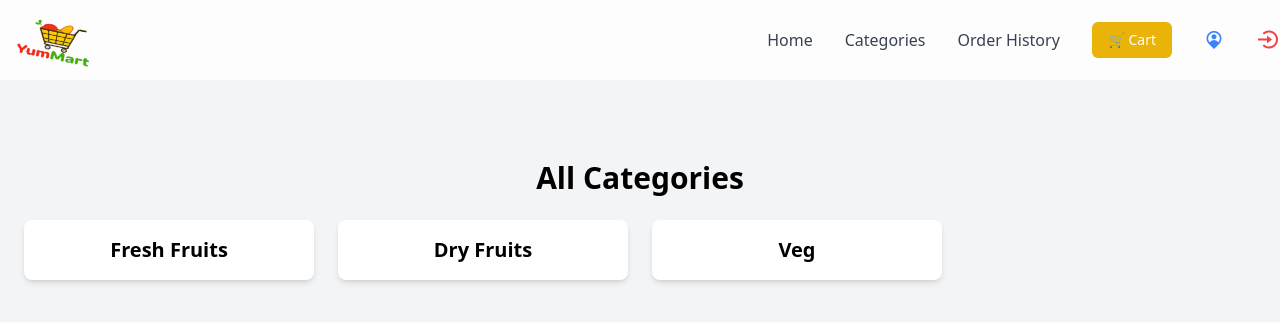
After one commit to rajamohtasham/Foodstore, a Django app: page /categories/ in a window 1280 px wide. The commit adds this page. Shown: the top 322 px of the page. Run offline with Django 5.2, Linux system fonts and the light colour scheme; data comes from the database, SQL or seed files in the repository; both versions use the stored data as it was after the commit; some libraries are stand-ins or nearby versions.

Commit message:
Added category page and fixed navbar category dropdown

```diff
--- a/store/templates/store/base.html
+++ b/store/templates/store/base.html
@@ -16,45 +16,62 @@
 <body class="bg-gray-100">
 
     <!-- Navbar -->
-    <nav class="bg-white bg-opacity-80 backdrop-blur-md  fixed w-full top-0 z-50">
+    <nav class="bg-white bg-opacity-80 backdrop-blur-md fixed w-full top-0 z-50">
         <div class="container mx-auto flex justify-between items-center">
             <!-- Logo -->
             <a href="{% url 'home' %}" class="group">
                 <img src="{% static 'images/logo2.png' %}" alt="YumMart Logo"
-                    class="h-20 w-28 transition-transform duration-500 "
+                    class="h-20 w-28 transition-transform duration-500"
                     style="animation: bounceRotate 2s infinite;">
             </a>
+
             <!-- Desktop Menu -->
             <div class="hidden md:flex space-x-8 items-center">
-                <a href="{% url 'home' %}"
-                    class="text-gray-700 font-medium hover:text-green-600 transition duration-300">
+                <a href="{% url 'home' %}" class="text-gray-700 font-medium hover:text-green-600 transition duration-300">
                     Home
                 </a>
-                <a href="#" class="text-gray-700 font-medium hover:text-green-600 transition duration-300">
+
+                <!-- Categories Dropdown -->
+                <div class="relative group">
+                    <a href="{% url 'categories' %}" class="text-gray-700 font-medium hover:text-green-600 transition">
                         Categories
                     </a>
-                <a href="{% url 'order_history' %}"
-                    class="text-gray-700 font-medium hover:text-green-600 transition duration-300">
+                    <div class="absolute left-0 hidden group-hover:block bg-white shadow-md mt-2 w-48 rounded-md z-10">
+                        <ul class="py-2">
+                            {% for category in categories %}
+                                <li>
+                                    <a href="{% url 'category_products' category.slug %}"
+                                       class="block px-4 py-2 hover:bg-gray-100">
+                                        {{ category.name }}
+                                    </a>
+                                </li>
+                            {% endfor %}
+                        </ul>
+                    </div>
+                </div>
+
+                <a href="{% url 'order_history' %}" class="text-gray-700 font-medium hover:text-green-600 transition duration-300">
                     Order History
                 </a>
+
                 <a href="{% url 'cart' %}"
                    class="flex items-center px-4 py-2 bg-yellow-500 text-white rounded-md hover:bg-yellow-600 transition duration-300 text-sm">
                     🛒 Cart
                 </a>
+
                 <a href="{% url 'view_profile' %}"
                    class="flex items-center text-blue-500 font-medium hover:text-blue-700 transition duration-300 space-x-2 relative group">
                     <i class="ri-map-pin-user-fill text-xl"></i>
-                    <span
-                        class="absolute bottom-[-40px] left-[50px] transform -translate-x-1/2 bg-blue-800 text-white text-xs w-24 font-semibold py-1 px-4 rounded opacity-0 group-hover:opacity-100 transition duration-300 capitalize">
+                    <span class="absolute bottom-[-40px] left-[50px] transform -translate-x-1/2 bg-blue-800 text-white text-xs w-24 font-semibold py-1 px-4 rounded opacity-0 group-hover:opacity-100 transition duration-300 capitalize">
                         View your profile
                     </span>
                 </a>
+
                 {% if request.user.is_authenticated %}
                     <a href="{% url 'logout' %}"
                        class="text-red-500 font-medium hover:text-red-700 transition duration-300 relative group">
                         <i class='bx bx-log-out-circle text-2xl'></i>
-                    <span
-                        class="absolute bottom-[-30px] left-[50px] transform -translate-x-1/2 bg-red-500 text-white font-semibold py-1 px-2 rounded opacity-0 group-hover:opacity-100 transition duration-300">
+                        <span class="absolute bottom-[-30px] left-[50px] transform -translate-x-1/2 bg-red-500 text-white font-semibold py-1 px-2 rounded opacity-0 group-hover:opacity-100 transition duration-300">
                             Logout
                         </span>
                     </a>
@@ -62,19 +79,20 @@
                     <a href="{% url 'login' %}"
                        class="text-red-500 font-medium hover:text-red-700 transition duration-300 relative group">
                         <i class='bx bx-log-in-circle text-2xl'></i>
-                    <span
-                        class="absolute bottom-[-30px] left-[50px] transform -translate-x-1/2 bg-red-500 text-white font-semibold py-1 px-2 rounded opacity-0 group-hover:opacity-100 transition duration-300">
+                        <span class="absolute bottom-[-30px] left-[50px] transform -translate-x-1/2 bg-red-500 text-white font-semibold py-1 px-2 rounded opacity-0 group-hover:opacity-100 transition duration-300">
                             Login
                         </span>
                     </a>
                 {% endif %}
             </div>
+
             <!-- Mobile Menu Button -->
             <button id="menu-btn" class="md:hidden text-gray-700 focus:outline-none text-2xl">
                 ☰
             </button>
         </div>
     </nav>
+
     <!-- Page Content -->
     <div class="container mx-auto p-6 mt-24">
         {% block content %}{% endblock %}
@@ -89,20 +107,18 @@
             <a href="{% url 'contact' %}" class="text-gray-400 hover:text-white mx-2 transition">Contact Us</a>
         </div>
     </footer> -->
+
     <style>
         @keyframes bounceRotate {
-
-            0%,
-            100% {
+            0%, 100% {
                 transform: translateY(-10%) rotate(-15deg);
             }
-
             50% {
                 transform: translateY(0) rotate(15deg);
             }
         }
     </style>
-    </style>
+
     <script>
         // Toggle Mobile Menu with Smooth Animation
         document.getElementById('menu-btn').addEventListener('click', function () {
--- /dev/null
+++ b/store/templates/store/categories.html
@@ -0,0 +1,16 @@
+{% extends "store/base.html" %}
+
+{% block content %}
+<div class="container mx-auto mt-10">
+    <h1 class="text-3xl font-bold text-center">All Categories</h1>
+    <div class="grid grid-cols-2 md:grid-cols-3 lg:grid-cols-4 gap-6 mt-6">
+        {% for category in categories %}
+        <a href="{% url 'category_products' category.slug %}" class="block bg-white shadow-md rounded-lg p-4 text-center hover:bg-gray-100">
+            <h2 class="text-xl font-semibold">{{ category.name }}</h2>
+        </a>
+        {% empty %}
+        <p class="text-center col-span-full">No categories found.</p>
+        {% endfor %}
+    </div>
+</div>
+{% endblock %}
--- a/store/templates/store/category_products.html
+++ b/store/templates/store/category_products.html
@@ -1,9 +1,9 @@
 {% extends 'store/base.html' %}
 
-{% block title %}Products{% endblock %}
+{% block title %}{{ category.name }} - Products{% endblock %}
 
 {% block content %}
-<h2 class="text-3xl font-bold text-gray-700 mb-6">Category Products</h2>
+<h2 class="text-3xl font-bold text-gray-700 mb-6">{{ category.name }}</h2>
 
 <div class="grid grid-cols-1 md:grid-cols-3 gap-6">
     {% for product in products %}
--- a/store/urls.py
+++ b/store/urls.py
@@ -2,27 +2,30 @@ from django.urls import path
 from .views import (
     home, product_detail, category_products, cart, add_to_cart, remove_from_cart,
     checkout, order_success, order_history, register, login_view, logout_view,
-    custom_logout, update_cart, edit_profile, view_profile, contact
+    update_cart, edit_profile, view_profile, contact, categories  # ✅ Added categories view
 )
 
 urlpatterns = [
     path('', home, name='home'),
     path('product/<int:product_id>/', product_detail, name='product_detail'),
-    path('category/<int:category_id>/', category_products, name='category_products'),
+    path('category/<slug:category_slug>/', category_products, name='category_products'),
+    path('categories/', categories, name='categories'),  # ✅ Added this line
+
     path('cart/', cart, name='cart'),
     path('add-to-cart/<int:product_id>/', add_to_cart, name='add_to_cart'),
     path('remove-from-cart/<int:product_id>/', remove_from_cart, name='remove_from_cart'),
+    path('cart/update/<int:product_id>/', update_cart, name="update_cart"),
+
     path('checkout/', checkout, name='checkout'),
-    path("order-success/", order_success, name="order_success"),
+    path('order-success/', order_success, name='order_success'),
     path('order-history/', order_history, name='order_history'),
+
     path('register/', register, name='register'),
     path('login/', login_view, name='login'),
-    path('logout/', custom_logout, name='logout'),  # ✅ Fixed Duplicate Logout
+    path('logout/', logout_view, name='logout'),  # ✅ Removed custom_logout (no need for duplication)
 
-    path("cart/update/<int:product_id>/", update_cart, name="update_cart"),
+    path('profile/', view_profile, name='view_profile'),
+    path('profile/edit/', edit_profile, name='edit_profile'),
 
-    path('profile/', view_profile, name='view_profile'),  # ✅ View Profile
-    path('profile/edit/', edit_profile, name='edit_profile'),  # ✅ Edit Profile
     path('contact/', contact, name='contact'),
-
 ]
--- a/store/views.py
+++ b/store/views.py
@@ -6,36 +6,44 @@ from django.contrib.auth.decorators import login_required
 from django.db.models import Q
 from .models import Product, Category, Order, OrderItem, CartItem, UserProfile
 from .forms import UserProfileForm
+import requests
 
-# Home Page (Product Listing)
+# ✅ Home Page (Product Listing)
 def home(request):
     query = request.GET.get('q', '')
     products = Product.objects.filter(Q(name__icontains=query) | Q(description__icontains=query))
     categories = Category.objects.all()
     return render(request, 'store/home.html', {'products': products, 'categories': categories, 'query': query})
 
-# Product Detail Page
+# ✅ Product Detail Page
 def product_detail(request, product_id):
     product = get_object_or_404(Product, id=product_id)
     return render(request, 'store/product_detail.html', {'product': product})
 
-# Products by Category
-def category_products(request, category_id):
-    products = Product.objects.filter(category_id=category_id)
-    return render(request, 'store/category_products.html', {'products': products})
+# ✅ Products by Category
+def category_products(request, category_slug):
+    category = get_object_or_404(Category, slug=category_slug)
+    products = Product.objects.filter(category=category)
+    categories = Category.objects.all()
+    return render(request, 'store/category_products.html', {
+        'products': products,
+        'category': category,
+        'categories': categories
+    })
 
-# ✅ Updated Cart View (Using Database Instead of Session)
+# ✅ Categories Page (Newly Added)
+def categories(request):
+    categories = Category.objects.all()
+    return render(request, 'store/categories.html', {'categories': categories})
+
+# ✅ Cart View
 @login_required
 def cart(request):
     cart_items = CartItem.objects.filter(user=request.user)
     total_price = sum(item.product.price * item.quantity for item in cart_items)
+    return render(request, 'store/cart.html', {'cart_data': cart_items, 'total_price': total_price})
 
-    return render(request, 'store/cart.html', {
-        'cart_data': cart_items,
-        'total_price': total_price
-    })
-
-# ✅ Add to Cart (Stores Data in Database Instead of Session)
+# ✅ Add to Cart
 @login_required
 def add_to_cart(request, product_id):
     product = get_object_or_404(Product, id=product_id)
@@ -61,7 +69,6 @@ def update_cart(request, product_id):
 
     if request.method == "POST":
         action = request.POST.get("action")
-
         if action == "increase":
             cart_item.quantity += 1
         elif action == "decrease" and cart_item.quantity > 1:
@@ -71,14 +78,14 @@ def update_cart(request, product_id):
 
     return redirect("cart")
 
-# ✅ Remove Item from Cart (Deletes from Database)
+# ✅ Remove Item from Cart
 @login_required
 def remove_from_cart(request, product_id):
     cart_item = get_object_or_404(CartItem, user=request.user, product_id=product_id)
     cart_item.delete()
     return redirect('cart')
 
-# ✅ Checkout View (Using Database Instead of Session)
+# ✅ Checkout
 @login_required
 def checkout(request):
     cart_items = CartItem.objects.filter(user=request.user)
@@ -96,7 +103,6 @@ def checkout(request):
 
         total_price = sum(item.product.price * item.quantity for item in cart_items)
 
-        # Create Order
         order = Order.objects.create(
             user=request.user,
             name=name,
@@ -108,22 +114,16 @@ def checkout(request):
             transaction_id=transaction_id
         )
 
-        # Move Cart Items to Order Items
         for item in cart_items:
             OrderItem.objects.create(order=order, product=item.product, quantity=item.quantity, price=item.product.price)
 
-        # Clear Cart Items after checkout
         cart_items.delete()
 
         return render(request, 'store/order_confirmation.html', {'order': order})
 
     return render(request, 'store/checkout.html')
 
-# Order Success Page
-def order_success(request):
-    return render(request, 'store/order_success.html')
-
-# ✅ Order History (Show Only User-Specific Orders)
+# ✅ Order History (User-Specific)
 @login_required
 def order_history(request):
     orders = Order.objects.filter(user=request.user)
@@ -158,75 +158,28 @@ def logout_view(request):
     logout(request)
     return redirect('home')
 
-# ✅ Custom Logout (Redirect to Login Instead of Home)
-def custom_logout(request):
-    logout(request)
-    return redirect('login')
-
-
-@login_required
-def profile(request):
-    user_profile, created = UserProfile.objects.get_or_create(user=request.user)
-    return render(request, 'store/profile.html', {'user_profile': user_profile})
-
-
-
-@login_required
-def update_profile(request):
-    # Ensure user has a profile
-    user_profile, created = UserProfile.objects.get_or_create(user=request.user)
-
-    if request.method == 'POST':
-        form = UserProfileForm(request.POST, instance=user_profile)
-        if form.is_valid():
-            form.save()
-            return redirect('profile')  # Redirect to profile page after saving
-    else:
-        form = UserProfileForm(instance=user_profile)  # Load existing data
-
-    return render(request, 'store/profile.html', {'form': form})
-
-from django.shortcuts import render, get_object_or_404, redirect
-from django.contrib.auth import login, logout, authenticate
-from django.contrib.auth.forms import UserCreationForm, AuthenticationForm
-from django.http import JsonResponse
-from django.contrib.auth.decorators import login_required
-from django.db.models import Q
-from .models import Product, Category, Order, OrderItem, CartItem, UserProfile
-from .forms import UserProfileForm
-from django.shortcuts import render
-
-def profile(request):
-    return render(request, 'store/profile.html')  # ✅ Ensure this template exists
-
-
+# ✅ Profile View
 @login_required
 def view_profile(request):
-    """ Show the user's profile details """
     user_profile, created = UserProfile.objects.get_or_create(user=request.user)
     return render(request, 'store/view_profile.html', {'user_profile': user_profile})
 
+# ✅ Edit Profile
 @login_required
 def edit_profile(request):
-    """ Allow users to edit their profile """
     user_profile, created = UserProfile.objects.get_or_create(user=request.user)
 
     if request.method == "POST":
         form = UserProfileForm(request.POST, instance=user_profile)
         if form.is_valid():
             form.save()
-            return redirect('view_profile')  # Redirect to View Profile after saving
+            return redirect('view_profile')
     else:
         form = UserProfileForm(instance=user_profile)
 
     return render(request, 'store/edit_profile.html', {'form': form})
 
-
-from django.shortcuts import render
-import requests
-
-import requests
-
+# ✅ Contact Form (Web3Forms API)
 def contact(request):
     if request.method == "POST":
         access_key = "178a59ab-a8a0-4d12-95e5-b57a4f38b727"
@@ -234,19 +187,13 @@ def contact(request):
         email = request.POST.get("email")
         message = request.POST.get("message")
 
-        data = {
-            "access_key": access_key,
-            "name": name,
-            "email": email,
-            "message": message,
-        }
-
+        data = {"access_key": access_key, "name": name, "email": email, "message": message}
         response = requests.post("https://api.web3forms.com/submit", json=data)
         result = response.json()
 
-        if result.get("success"):
-            return render(request, "store/contact.html", {"result": "Message sent successfully!"})
-        else:
-            return render(request, "store/contact.html", {"form_error": result.get("message", "An error occurred.")})
+        return render(request, "store/contact.html", {"result": "Message sent!"} if result.get("success") else {"form_error": "An error occurred."})
 
     return render(request, "store/contact.html")
+
+def order_success(request):
+    return render(request, 'store/order_success.html')
```
Also changed, not shown: db.sqlite3. Lines whose indentation alone changed are shown as unchanged.
